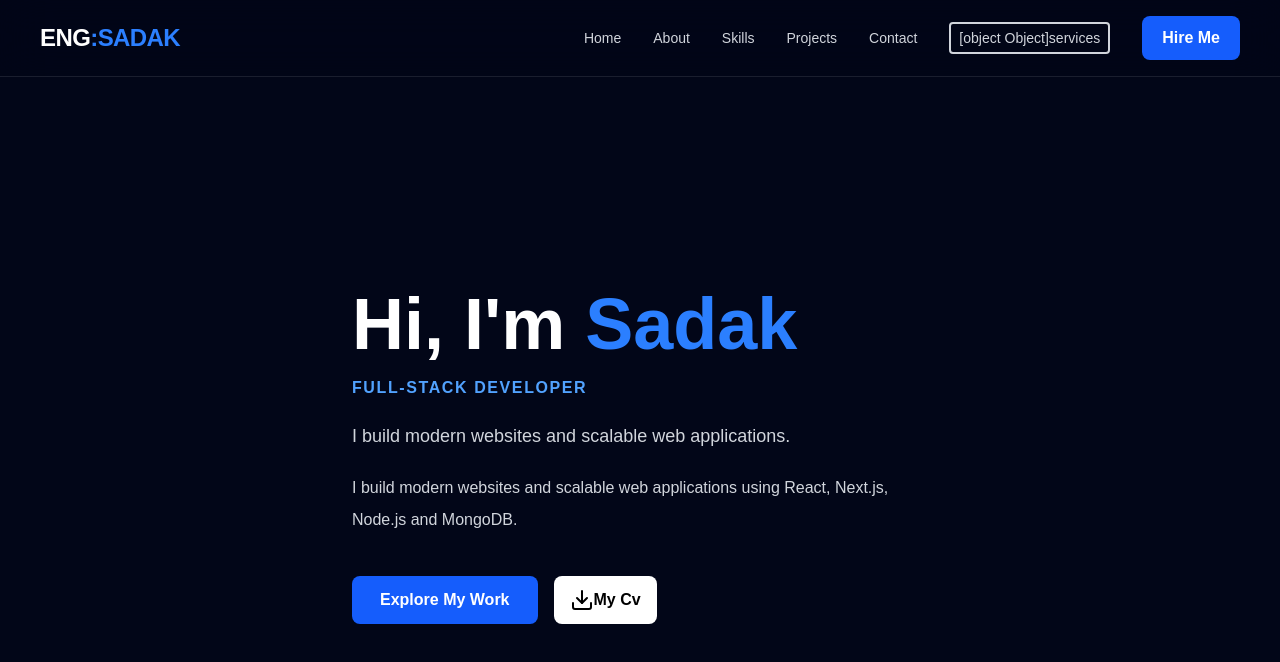
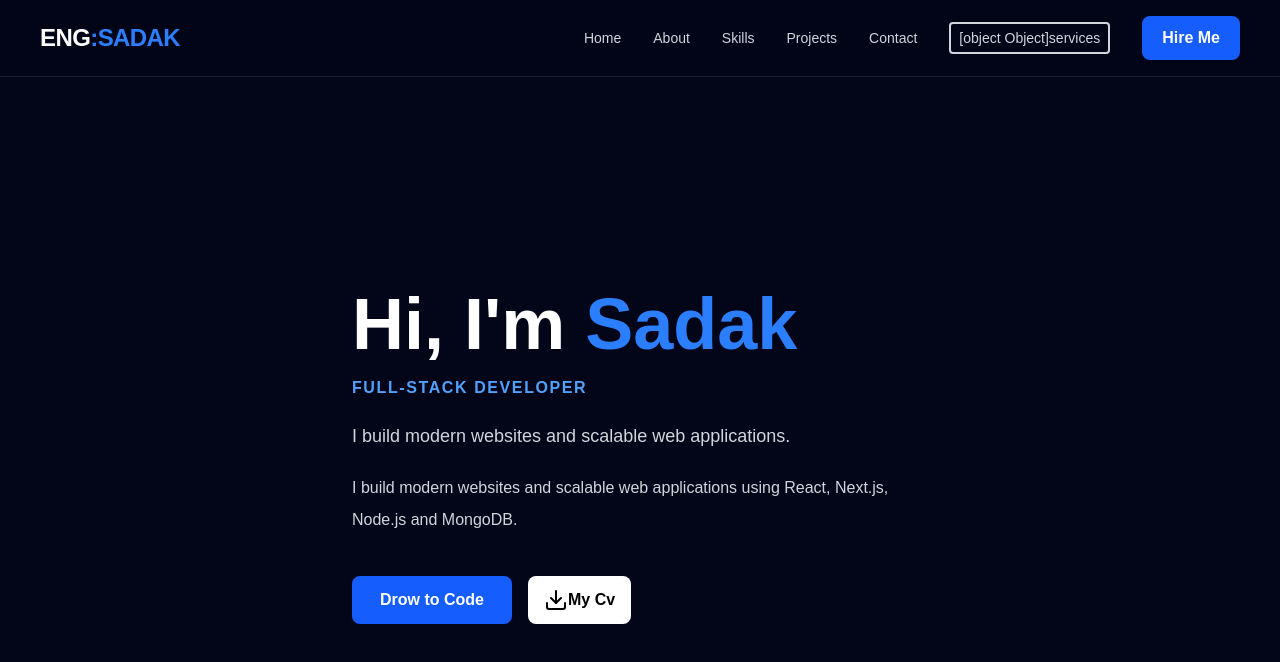
Before and after one commit to sadaqhassan/portfollio, a Next.js app: page / in a window 1280 px wide. Shown: the top 662 px of the page. Built offline with nearby package versions, Linux system fonts and the light colour scheme.

Commit message:
homepage

```diff
--- a/Components/Home/HomePage.tsx
+++ b/Components/Home/HomePage.tsx
@@ -45,9 +45,9 @@ function HomePage() {
         </p>
 
       <div className="flex mt-4">
-        <Link href={"/projects"} className=" rounded-lg bg-blue-600 px-7 py-3
+        <Link href={"/services/drow-to-code"} className=" rounded-lg bg-blue-600 px-7 py-3
           font-semibold transition hover:bg-blue-700">
-          Explore My Work
+          Drow to Code
         </Link>
         <Link href={"/cv"}
         className=" flex rounded-lg ml-4 bg-white text-black px-4 py-3
```
